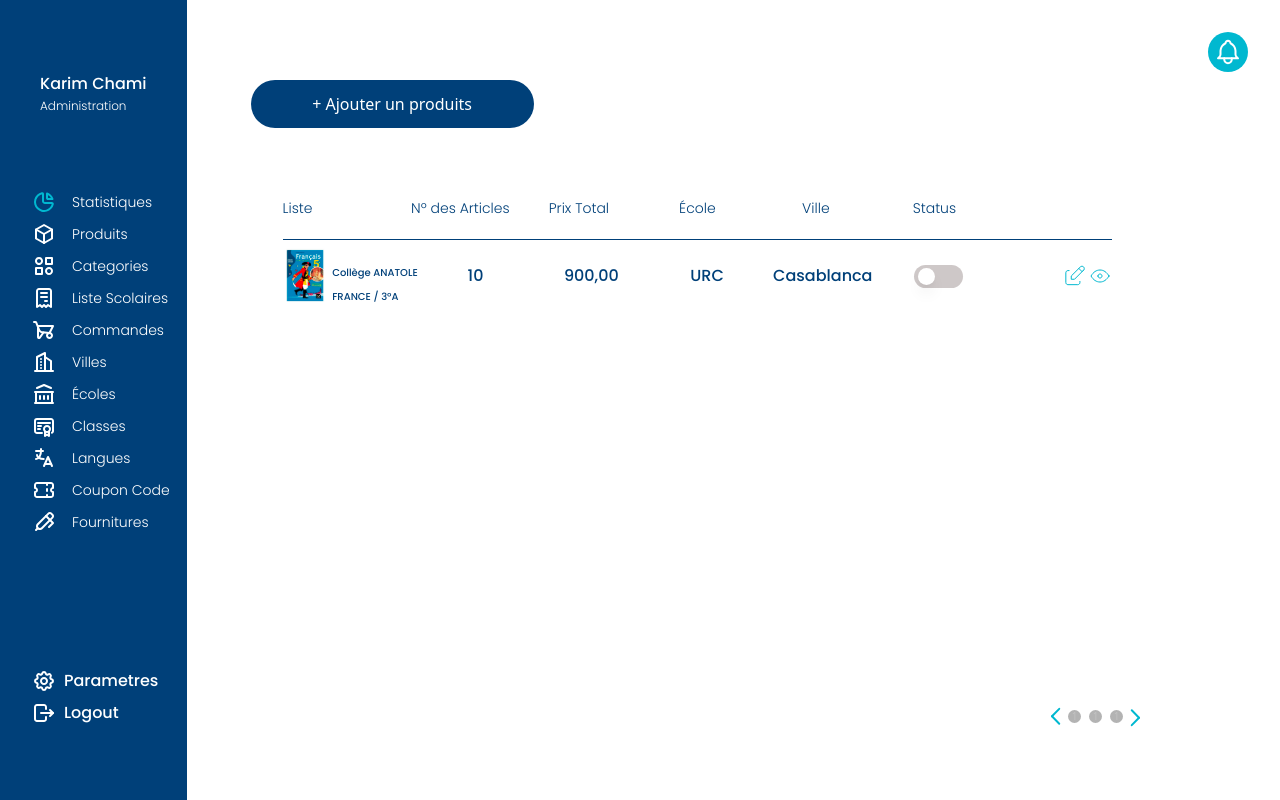
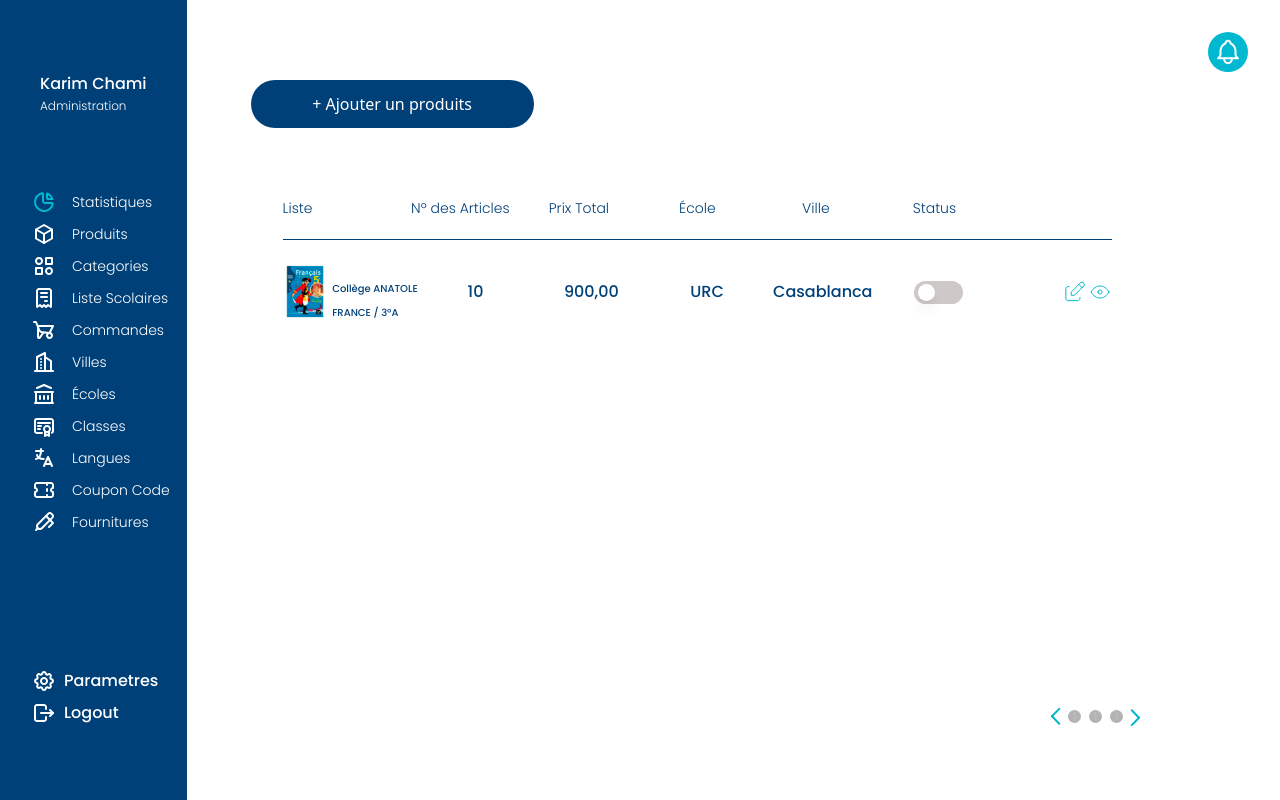
Before and after one commit to abderrahim40k4/livreeo_dashbord, a Vue app: page /fourniture in a window 1280 px wide. Built offline with nearby package versions, Linux system fonts and the light colour scheme.

Commit message:
fexi image

```diff
--- a/src/components/fournitureComponent.vue
+++ b/src/components/fournitureComponent.vue
@@ -13,7 +13,7 @@
         <div class="w-full ">
           <div class="w-full">
 
-            <ul class="h-16 w-full flex flex-row justify-between items-center font-Poppins text-dark-blue font-light text-sm border-b border-dark-blue border-spacing-b-2">
+            <ul class="h-16 w-full flex flex-row justify-between items-center font-Poppins text-dark-blue font-light text-sm border-b border-dark-blue border-spacing-b-2 ">
               <li scope="col" class="text-start w-1/7 ">Liste</li>
               <li scope="col" class="text-center w-1/7">Nº des Articles</li>
               <li scope="col" class="text-center w-1/7">Prix Total</li>
@@ -25,7 +25,7 @@
           </div>
 
 
-          <div class="mt-4">
+          <div class="mt-8">
             <div class="h-11 my-1">
             <ul class="font-Poppins text-dark-blue font-thin text-base flex flex-row justify-between items-center" >
               <li scope="col" class="h-10 text-start font-normal w-1/6 flex flex-row items-center justify-between">
```
